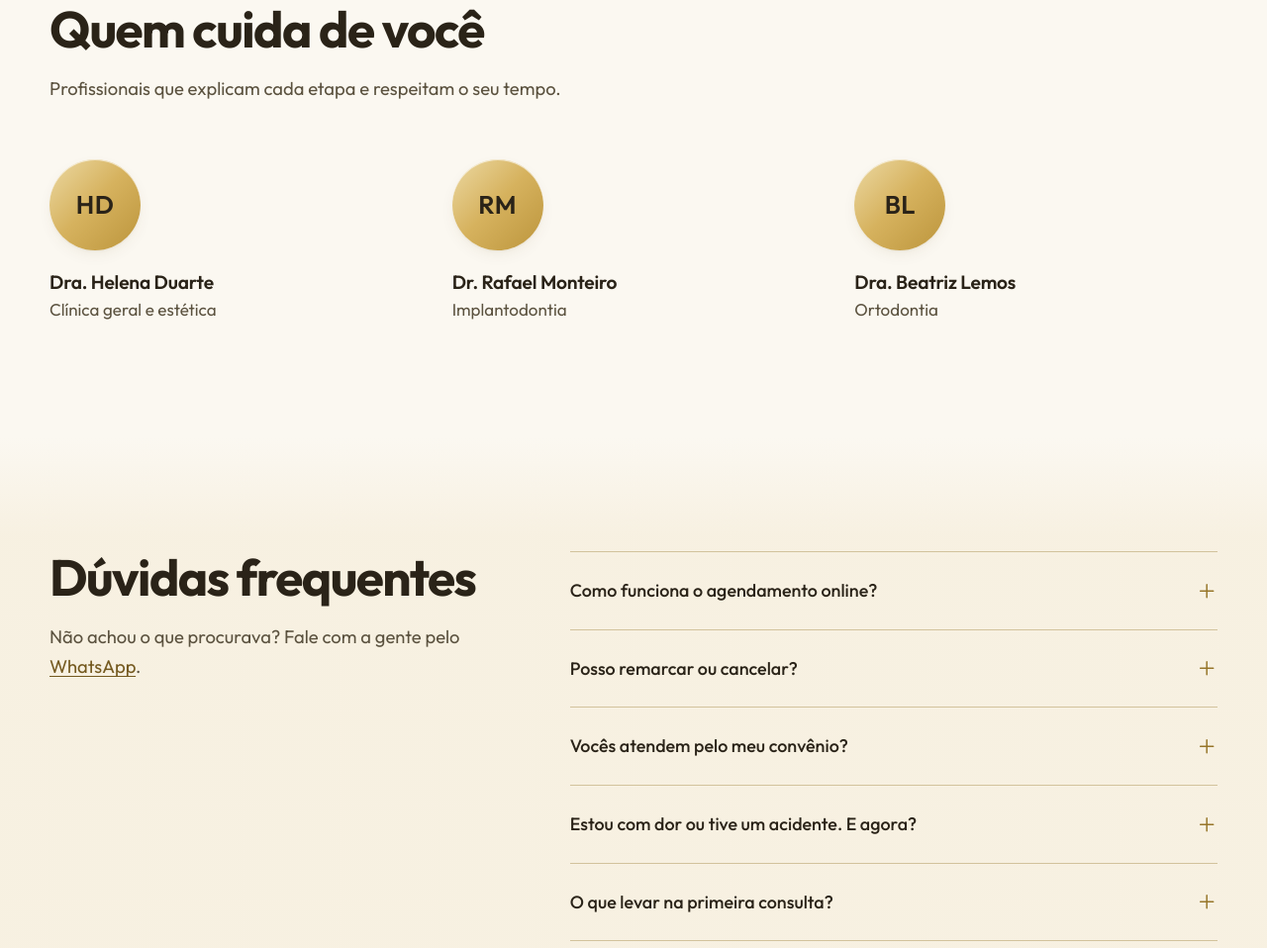
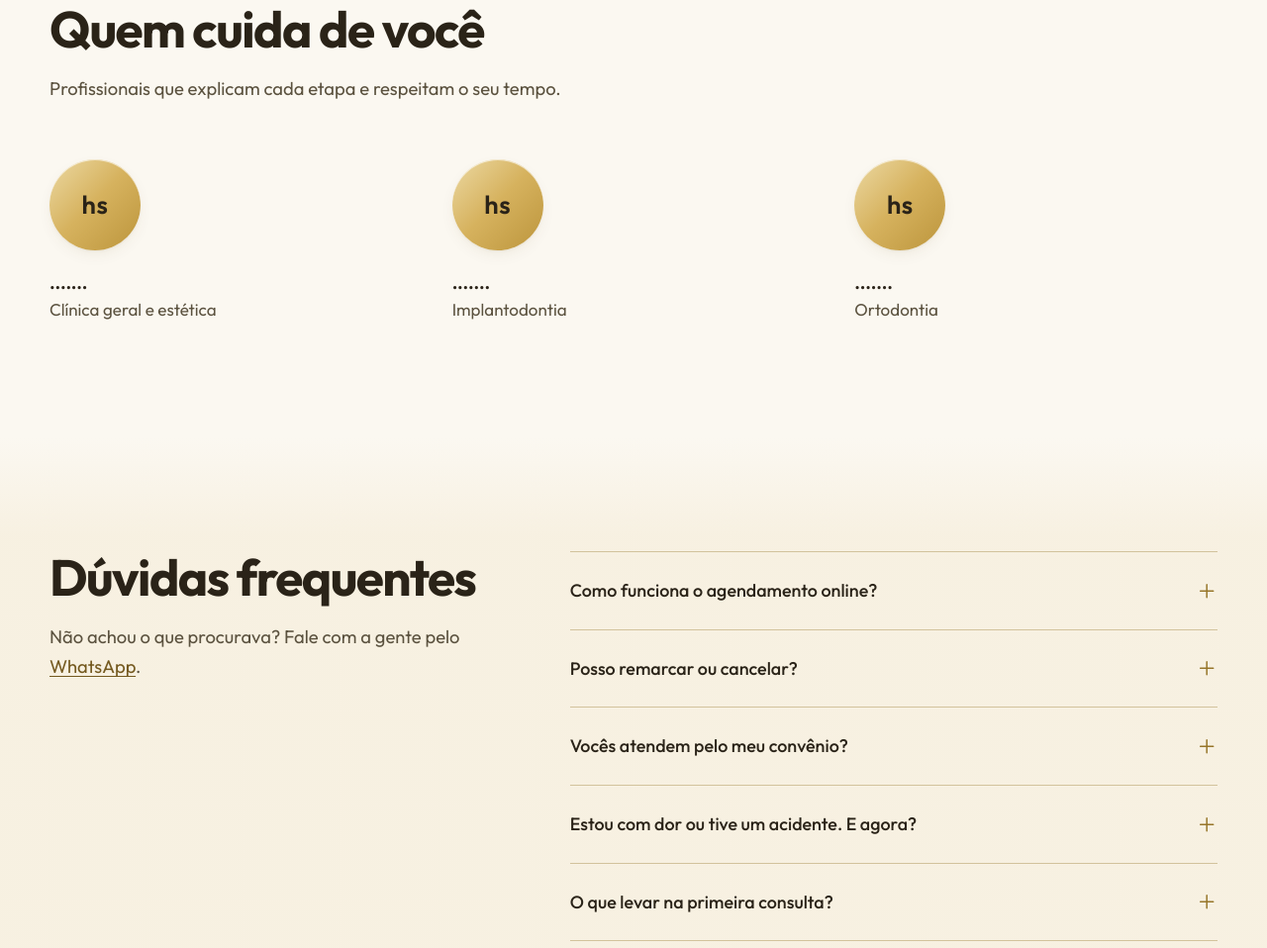
Before and after one commit to jmarcello0602/HSodonto, a plain HTML site: page index.html in a window 1280 px wide. Shown: the part 3817-4775 px from the top of the page at 99% size. Drawn offline with Linux system fonts and the light colour scheme.

Commit message:
Update index.html

```diff
--- a/index.html
+++ b/index.html
@@ -300,9 +300,9 @@
         </div>
         <!-- Nomes e especialidades de exemplo: substitua pelos da sua equipe. -->
         <ul class="team">
-          <li><span class="avatar" aria-hidden="true">HD</span><h3>Dra. Helena Duarte</h3><p>Clínica geral e estética</p></li>
-          <li><span class="avatar" aria-hidden="true">RM</span><h3>Dr. Rafael Monteiro</h3><p>Implantodontia</p></li>
-          <li><span class="avatar" aria-hidden="true">BL</span><h3>Dra. Beatriz Lemos</h3><p>Ortodontia</p></li>
+          <li><span class="avatar" aria-hidden="true">hs</span><h3>.......</h3><p>Clínica geral e estética</p></li>
+          <li><span class="avatar" aria-hidden="true">hs</span><h3>.......</h3><p>Implantodontia</p></li>
+          <li><span class="avatar" aria-hidden="true">hs</span><h3>.......</h3><p>Ortodontia</p></li>
         </ul>
       </div>
     </section>
```
